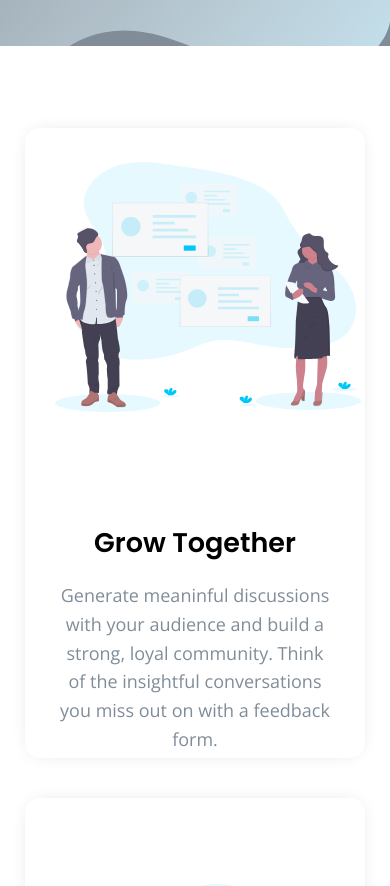
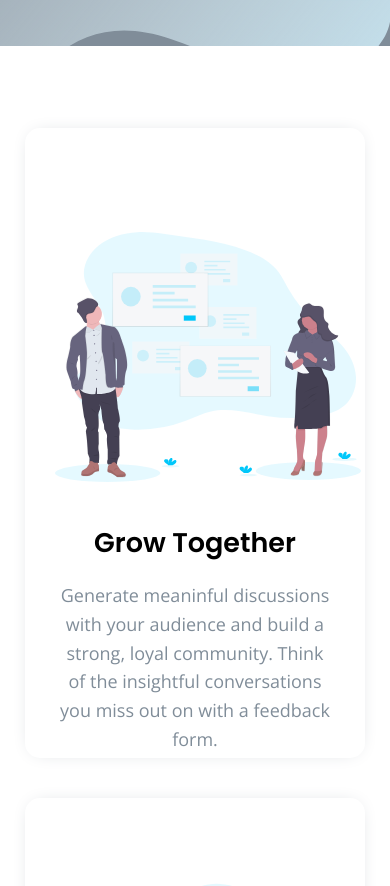
Before and after one commit to JamesN96/Huddle-landing-page, a plain HTML site: page index.html in a window 390 px wide. Shown: the part 987-1873 px from the top of the page. Drawn offline with nearby package versions, Linux system fonts and the light colour scheme.

Commit message:
Change position of the image of the grow div

```diff
--- a/css/style.css
+++ b/css/style.css
@@ -416,6 +416,8 @@ footer div#footer-right p {
 }
 
 #main div#grow img {
+    position: relative;
+    top: 70px;
     height: 250px;
     padding-left: 30px;
     padding-top: 40px;
```
